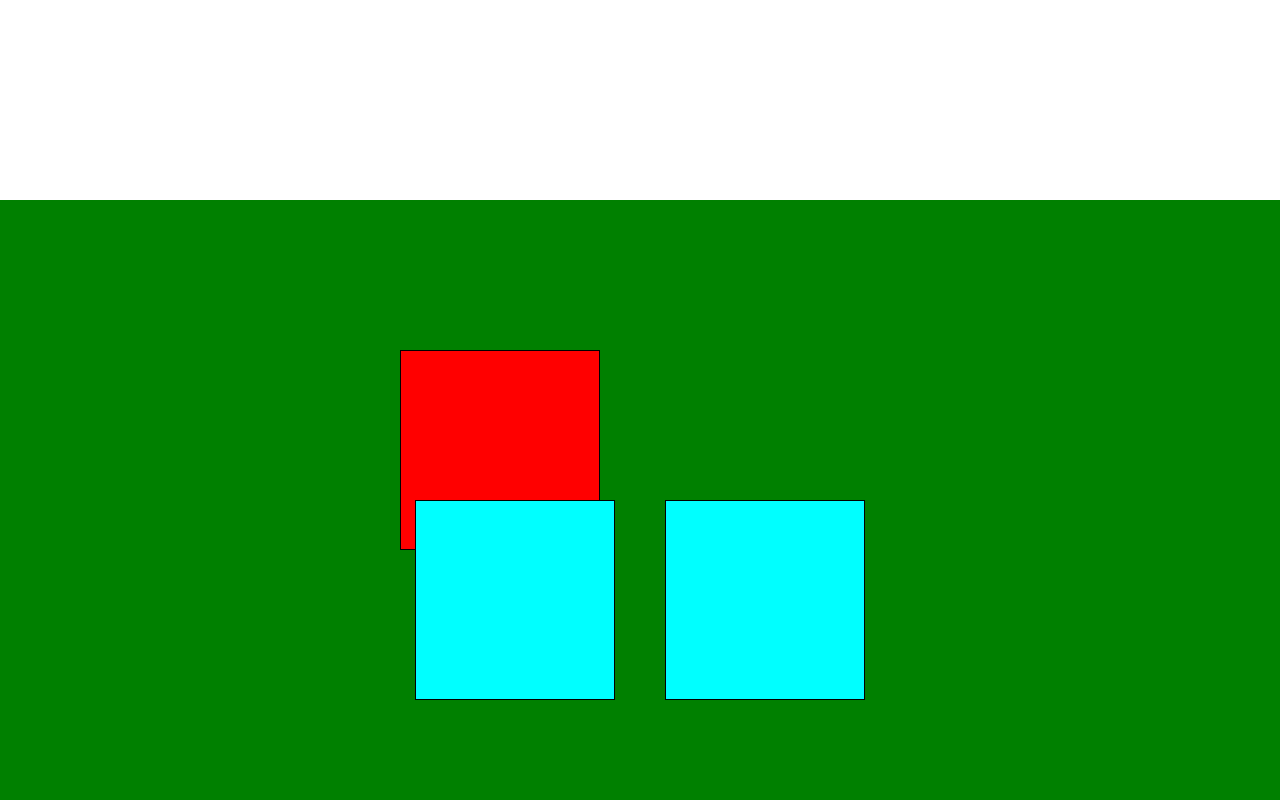
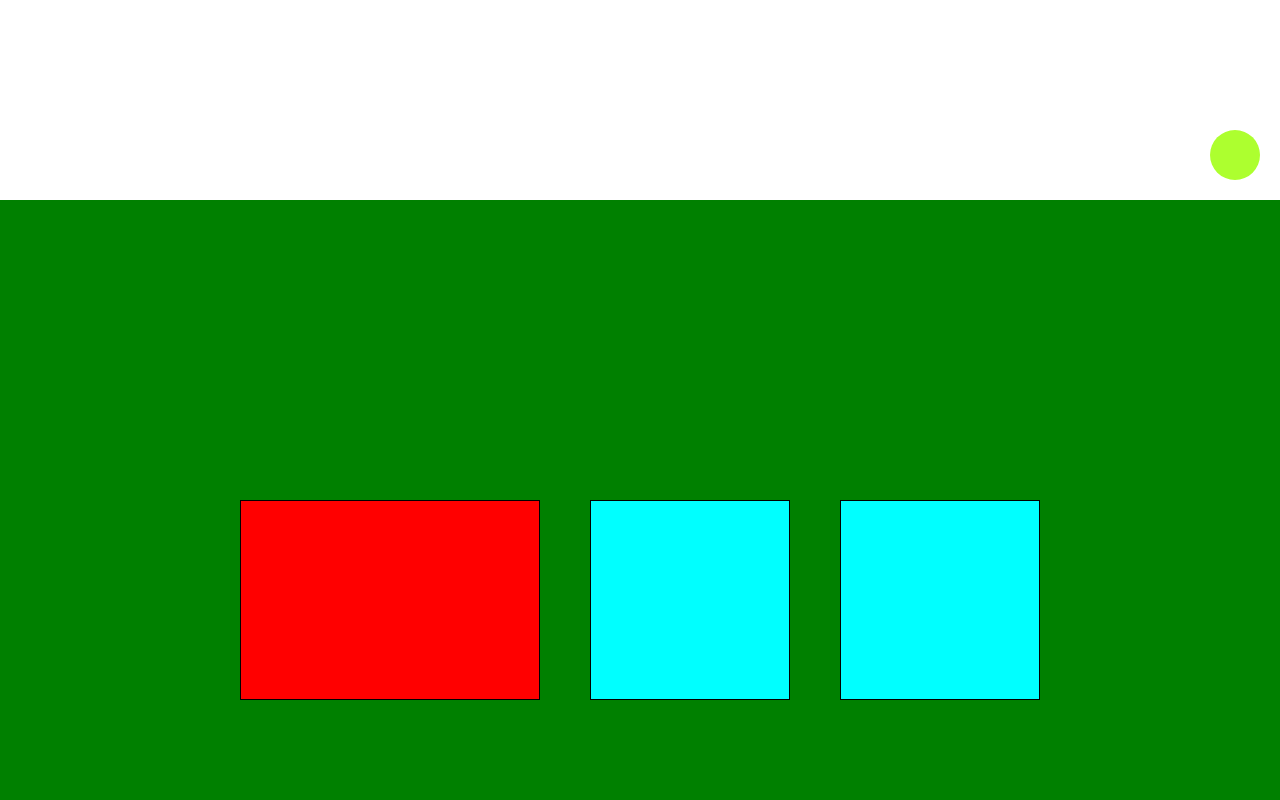
Before and after one commit to WalterOscarWagner/UTN-TM-PWI, a plain HTML site: page position/index.html in a window 1280 px wide. Shown: the part 600-1400 px from the top of the page. Drawn offline with Linux system fonts and the light colour scheme.

Commit message:
position

```diff
--- a/position/index.html
+++ b/position/index.html
@@ -12,5 +12,8 @@
         <div class="hijo"></div>
         <div class="hijo"></div>
     </div>
+    <div class="wsp">
+
+    </div>
 </body>
 </html>
--- a/position/style.css
+++ b/position/style.css
@@ -13,6 +13,7 @@
     gap: 50px;
     margin-top: 100vh;
     position: relative;
+    margin-bottom: 200vh;
 
 }
 
@@ -35,10 +36,38 @@
 } */
 
 
-.padre .hijo:nth-child(2){
+/*.padre .hijo:nth-child(2){
     position: absolute;
     left: 400px;
     background-color: red;
     z-index: 1;
     top: 150px;
+}*/
+
+/*.padre .hijo:nth-child(2){
+    position: fixed;
+    left: 0px;
+    background-color: red;
+    width: 100vw;
+    z-index: 1;
+    top: 0px;
+}*/
+
+
+.padre .hijo:nth-child(1){
+    position: sticky;
+    top: 20px;
+    background-color: red;
+    width: 300px;
+    z-index: 1;
 }
+
+.wsp{
+    border-radius: 50%;
+    width: 50px;
+    height: 50px;
+    position: fixed;
+    bottom: 20px;
+    right: 20px;
+    background-color: greenyellow;
+}
```
